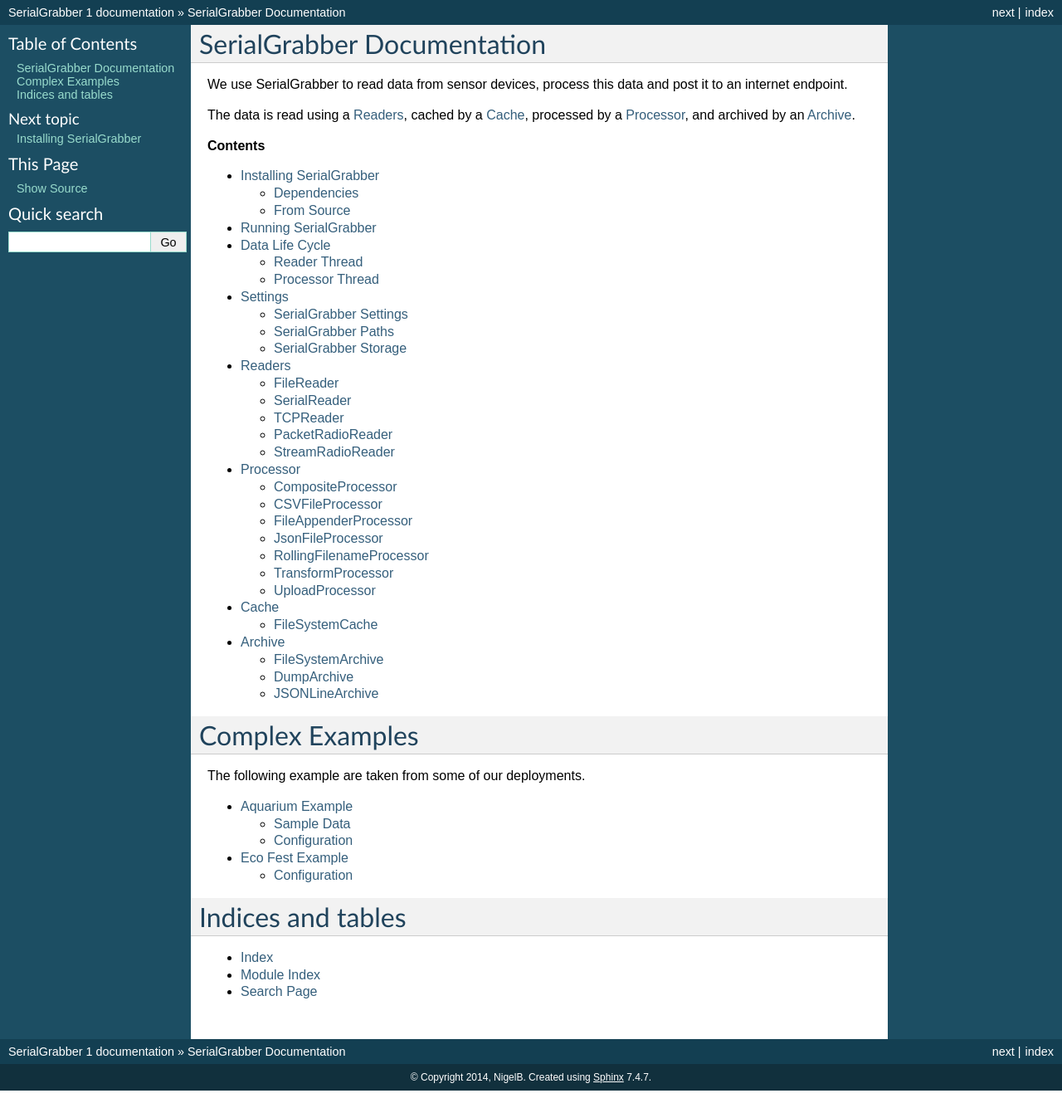
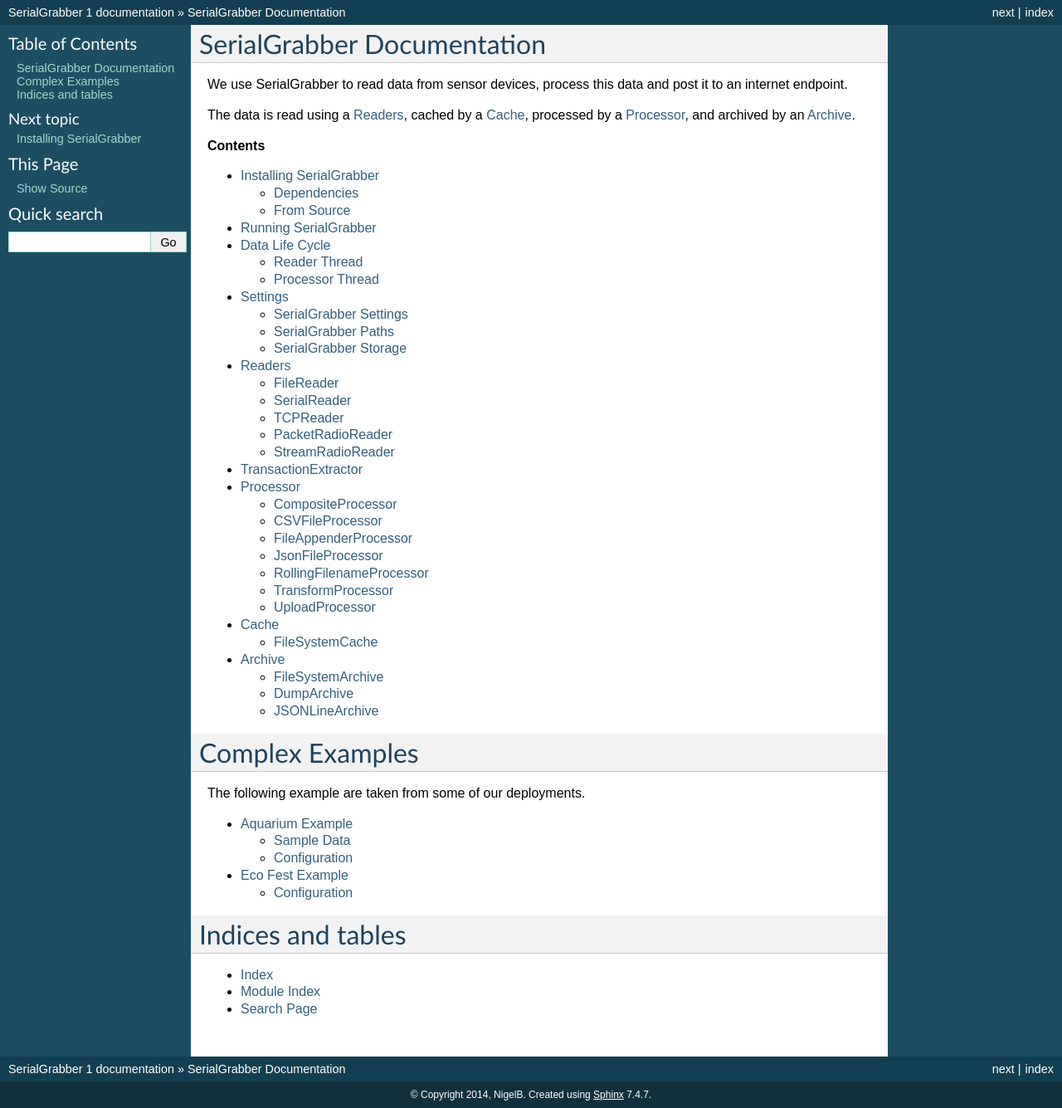
Before and after one commit to nigelb/SerialGrabber, a Sphinx documentation site: the page built from docs/source/index.rst, in a window 1280 px wide. Shown: the whole page at 83% size. Built offline with Sphinx 7.4.7, drawn with Linux system fonts in a browser that asks for light colours; formulas are drawn with MathJax 3; before the commit the page ends 1314 px from its top, so only the background shows below that.

Commit message:
Add TransactionExtractor

```diff
--- a/docs/source/Reader.rst
+++ b/docs/source/Reader.rst
@@ -88,3 +88,8 @@
                              stop_bits=serial.STOPBITS_ONE,
                              packet_filter=lambda packet: packet['id'] == 'rx',
                              escaped=True)
+
+====================
+TransactionExtractor
+====================
+.. autoclass:: serial_grabber.reader.TransactionExtractor
```
